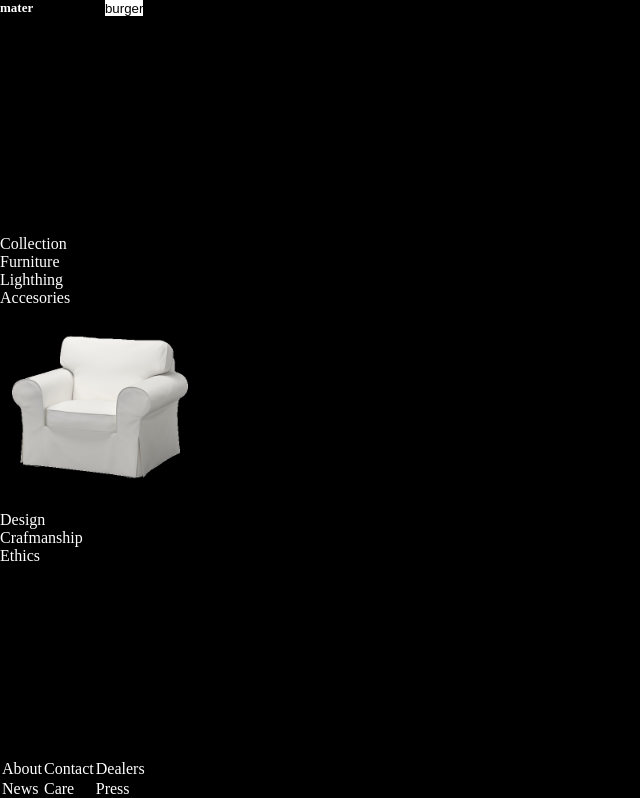
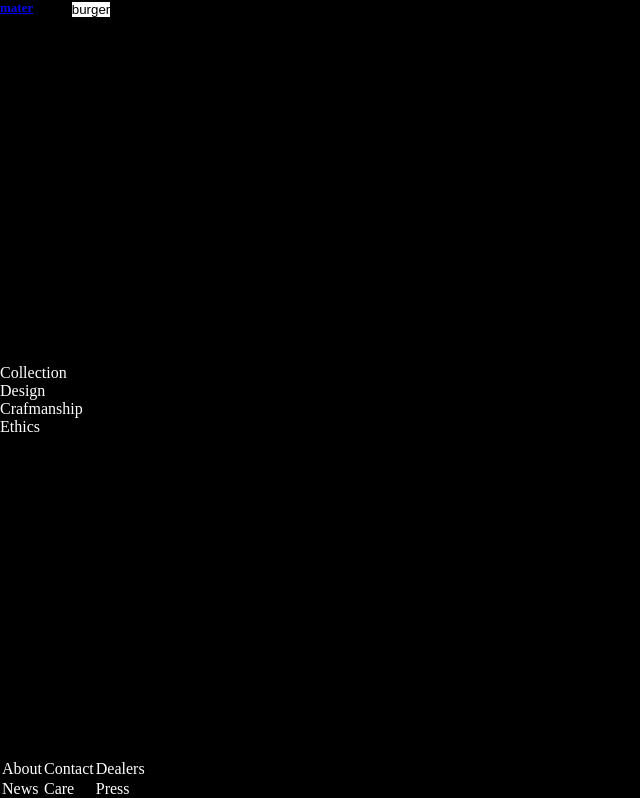
Before and after one commit to EstiBv/Product-sale, a React (Create React App) app: page /#/ in a window 1280 px wide. Shown: the top 798 px of the page, without its empty margins (0-640 px from the left). Built offline with nearby package versions, Linux system fonts and the light colour scheme.

Commit message:
add footer component

```diff
--- a/src/components/App.js
+++ b/src/components/App.js
@@ -3,17 +3,39 @@ import "../stylesheets/App.scss";
 import Header from "./Header";
 import Menu from "./Menu";
 import InterfaceSlides from "../components/slides/InterfaceSlides";
+import { Route, Switch } from "react-router";
+import { useState } from "react";
 
 const App = () => {
-  const handleClickList = () => {
-    console.log("hey");
+  // State
+  const [collapsable, setCollapsable] = useState([]);
+
+  // Event
+  const handleClickList = (clicked) => {
+    // debugger;
+    if (clicked) {
+      setCollapsable();
+    } else {
+      console.log("no pinto");
+    }
+    console.log("pinto");
   };
+
+  // render
+  const renderProducts = () => {
+    return <InterfaceSlides />;
+  };
+
   return (
     <React.Fragment>
       <Header />
       <main role="main" aria-label="products presentation">
-        <Menu handleClickList={handleClickList} />
-        <InterfaceSlides />
+        <Switch>
+          <Route exact path="/">
+            <Menu handleClickList={handleClickList} />
+          </Route>
+          <Route path="/products/" component={renderProducts} />
+        </Switch>
       </main>
     </React.Fragment>
   );
--- /dev/null
+++ b/src/components/Collapsable.js
@@ -0,0 +1,17 @@
+import React from "react";
+import images3 from "./images/Sofa-blanco.png";
+import "../stylesheets/Collapsable.scss";
+
+const Collapsable = (props) => {
+  return (
+    <>
+      <ul className="js-collapsable"> {props.itemscollapsable}</ul>
+      <img
+        src={images3}
+        alt="sofa blanco individual"
+        className="image3-sofaBlanco js-collapsable"
+      />
+    </>
+  );
+};
+export default Collapsable;
--- /dev/null
+++ b/src/components/Footer.js
@@ -0,0 +1,23 @@
+import React from "react";
+import "../stylesheets/Footer.scss";
+const Footer = () => {
+  return (
+    <footer className="footer">
+      <table>
+        <thead>
+          <tr>
+            <td>About</td>
+            <td>Contact</td>
+            <td>Dealers</td>
+          </tr>
+          <tr>
+            <td>News</td>
+            <td>Care</td>
+            <td>Press</td>
+          </tr>
+        </thead>
+      </table>
+    </footer>
+  );
+};
+export default Footer;
--- a/src/components/Header.js
+++ b/src/components/Header.js
@@ -1,11 +1,15 @@
 import React from "react";
+import { Link } from "react-router-dom";
 import "../stylesheets/Header.scss";
 
 const Header = () => {
   return (
     <header aria-label="header" className="header">
       <nav className="header__nav-container">
+        <Link to="/">
           <h1 className="header__title">mater</h1>
+        </Link>
+        <Link to="/products/">
           <button
             type="button"
             aria-label="close this slide"
@@ -13,6 +17,7 @@ const Header = () => {
           >
             burger
           </button>
+        </Link>
       </nav>
     </header>
   );
--- a/src/components/Menu.js
+++ b/src/components/Menu.js
@@ -1,69 +1,46 @@
 import React from "react";
-import images3 from "./images/Sofa-blanco.png";
 import "../stylesheets/Menu.scss";
+import Collapsable from "./Collapsable";
+import Footer from "./Footer";
+// import Collapsable from "./Collapsable";
 
 const Menu = (props) => {
-  // listKeys
-  const itemsCollection = ["Furniture", "Lighthing", "Accesories"];
-  const listItems = itemsCollection.map((sectionName, i) => (
+  // Menu List
+  const menuList = ["Collection", "Design", "Crafmanship", "Ethics"];
+  const menuListItems = menuList.map((sectionMenu, i) => (
+    <li key={i}>{sectionMenu}</li>
+  ));
+
+  // Menu Collapsable
+  const itemsCollapsable = ["Furniture", "Lighthing", "Accesories"];
+  const listItemsCollapsable = itemsCollapsable.map((sectionName, i) => (
     <li key={i}>{sectionName}</li>
   ));
 
-  // lifting
-  const handleClickList = () => {
-    props.handleClickList();
-    console.log("hola", listItems.i);
+  // const renderCollapsable = () => {
+  //   return <Collapsable />;
+  // };
+
+  // Event:Lifting
+  const handleClickList = (ev) => {
+    const activeCollapsable = ev.currentTarget.id;
+    // props.handleClickList(renderCollapsable());
+    props.handleClickList(console.log("escucha-hija", activeCollapsable));
   };
 
   return (
     <>
       <div className="menu-container">
-        <section
+        <ul
+          itemscollapsable={listItemsCollapsable}
           aria-label="areas list"
           className="menu-container__list-collapsable"
+          onClick={handleClickList}
         >
-          <ul className="menu-container__list" onClick={handleClickList}>
-            {" "}
-            Collection
-            {listItems}
-          </ul>
-          <img
-            src={images3}
-            alt="sofa blanco individual"
-            className="image3-sofaBlanco"
-          />
-
-          {/* <ul className="menu-container__list" onClick={handleClickList}>
-            Collection
-            <li>
-              Furniture
-              <div>
-
-            </li>
-            <li>Lighthing</li>
-            <li>Accesories</li>
-          </ul> */}
-          <ul>Design</ul>
-          <ul>Crafmanship</ul>
-          <ul>Ethics</ul>
-        </section>
-        <footer className="menu-container__footer">
-          <table>
-            <thead>
-              <tr>
-                <td>About</td>
-                <td>Contact</td>
-                <td>Dealers</td>
-              </tr>
-              <tr>
-                <td>News</td>
-                <td>Care</td>
-                <td>Press</td>
-              </tr>
-            </thead>
-          </table>
-        </footer>
+          {menuListItems}
+        </ul>
       </div>
+      <Footer />
     </>
   );
 };
--- a/src/components/slides/InterfaceSlides.js
+++ b/src/components/slides/InterfaceSlides.js
@@ -1,7 +1,7 @@
 import React from "react";
 import Product from "./Product";
 
-const InterfaceSlides = () => {
+const InterfaceSlides = (props) => {
   return (
     <React.Fragment>
       <button>Product Details</button>
--- /dev/null
+++ b/src/stylesheets/Collapsable.scss
@@ -0,0 +1,6 @@
+.image3-sofaBlanco {
+  height: 200px;
+}
+// .js-collapsable {
+//   display: none;
+// }
--- /dev/null
+++ b/src/stylesheets/Footer.scss
@@ -0,0 +1,5 @@
+.footer {
+  color: #ffffff;
+  position: fixed;
+  bottom: 0;
+}
--- a/src/stylesheets/Menu.scss
+++ b/src/stylesheets/Menu.scss
@@ -8,11 +8,4 @@
   &__list {
     list-style: none;
   }
-  &__footer {
-    position: fixed;
-    bottom: 0;
-  }
 }
-.image3-sofaBlanco {
-  height: 200px;
-}
```
Also changed, not shown: 1 other file (tests, documents, lock files or other folders). Lines whose indentation alone changed are shown as unchanged.
